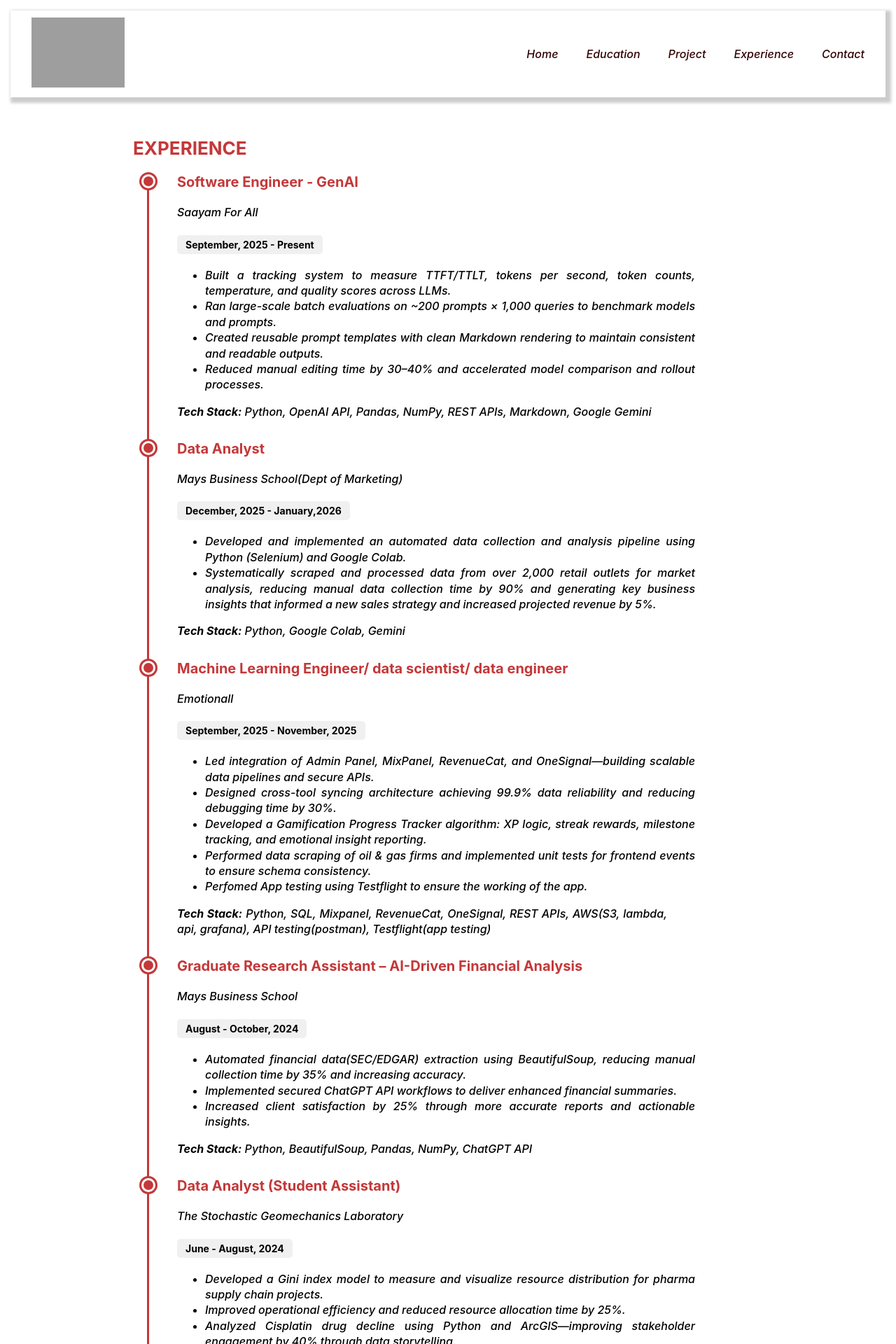
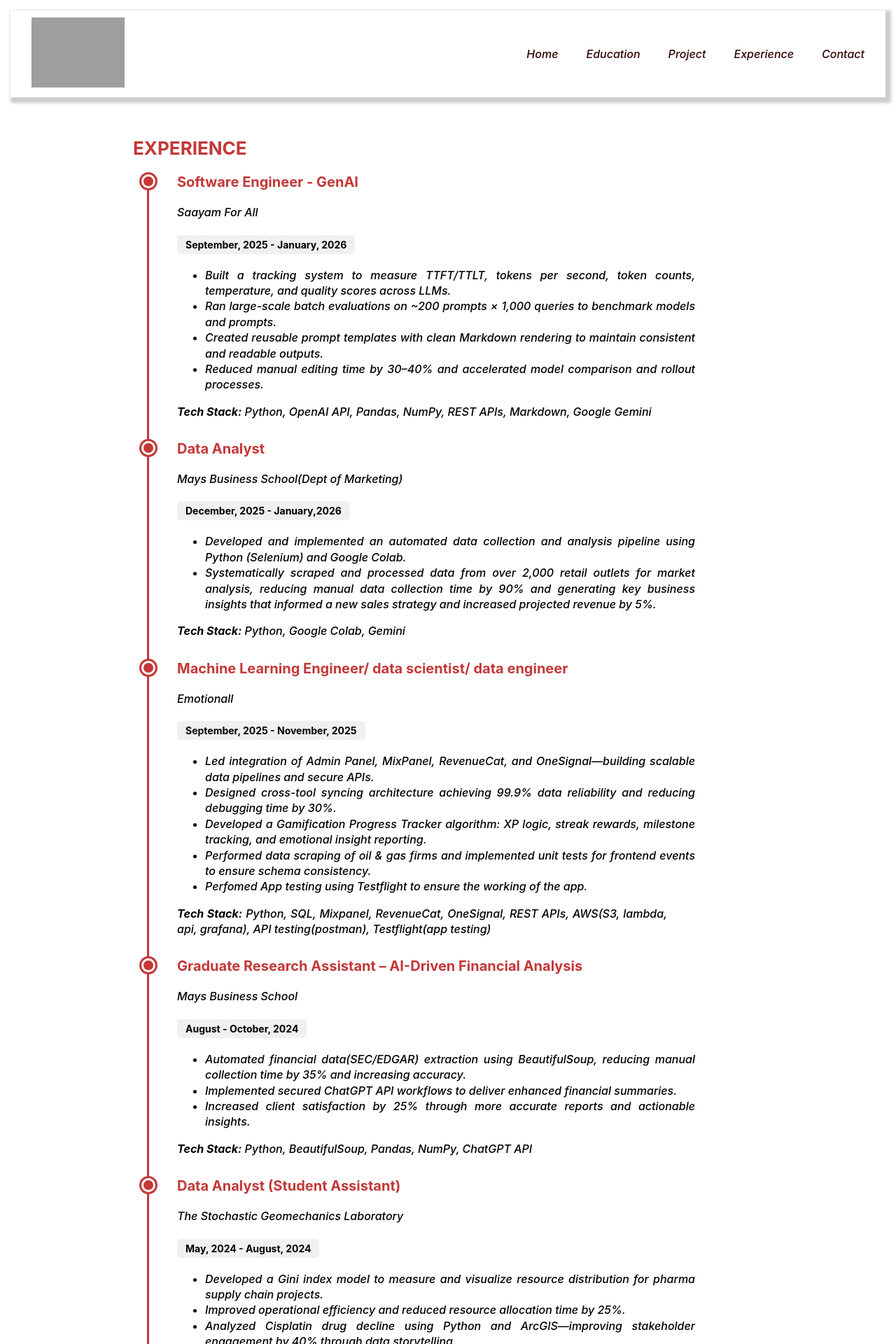
Before and after one commit to pragyamittal0/my-portfolio, a React (Create React App) app in the folder src/: page /experience in a window 1280 px wide. Shown: the top 1920 px of the page at 70% size. Built offline with nearby package versions, Linux system fonts and the light colour scheme; grey boxes are pictures that could not be loaded; the HTML template or start-up script is replaced by a standard one.

Commit message:
Update experience durations for accuracy

```diff
--- a/src/Components/Experience.jsx
+++ b/src/Components/Experience.jsx
@@ -5,7 +5,7 @@ const Experience = () => {
   const ExperienceData = [
     {
       title: "Software Engineer - GenAI",
-      duration: "September, 2025 - Present",
+      duration: "September, 2025 - January, 2026",
       institution: "Saayam For All",
       description: [
         "Built a tracking system to measure TTFT/TTLT, tokens per second, token counts, temperature, and quality scores across LLMs.",
@@ -55,7 +55,7 @@ const Experience = () => {
     },
     {
       title: "Data Analyst (Student Assistant)",
-      duration: "June - August, 2024",
+      duration: "May, 2024 - August, 2024",
       institution: "The Stochastic Geomechanics Laboratory",
       description: [
         "Developed a Gini index model to measure and visualize resource distribution for pharma supply chain projects.",
```
